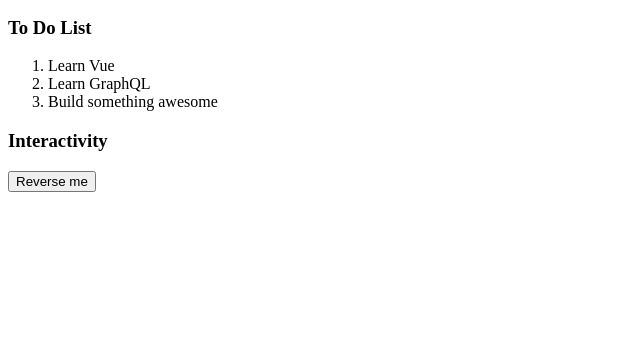
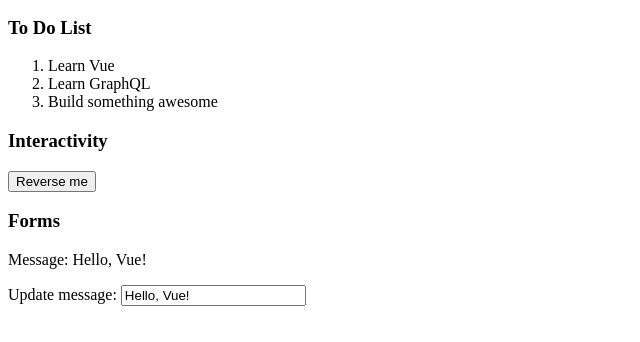
Before and after one commit to lookupdaily/vue-playground, a plain HTML site: page index.html in a window 1280 px wide. Shown: the part 118-460 px from the top of the page, without its empty margins (0-640 px from the left). Drawn offline with nearby package versions, Linux system fonts and the light colour scheme.

Commit message:
Add form with v-model

```diff
--- a/index.html
+++ b/index.html
@@ -30,6 +30,11 @@
     <h3>Interactivity</h3>
     <button v-on:click="reverseMessage" v-bind:title="title">{{ message }}</button>
   </div>
+  <div id="app-6">
+    <h3>Forms</h3>
+    <p>Message: {{ message }} </p>
+    <label for="message-input">Update message:</label>
+    <input v-model="message" name="message-input" placeholder="New message">
   <script src="main.js"></script>
 </body>
 </html>
--- a/main.js
+++ b/main.js
@@ -42,3 +42,10 @@
     }
   }
 });
+
+var app6 = new Vue({
+  el: '#app-6',
+  data: {
+    message: 'Hello, Vue!'
+  }
+})
```
